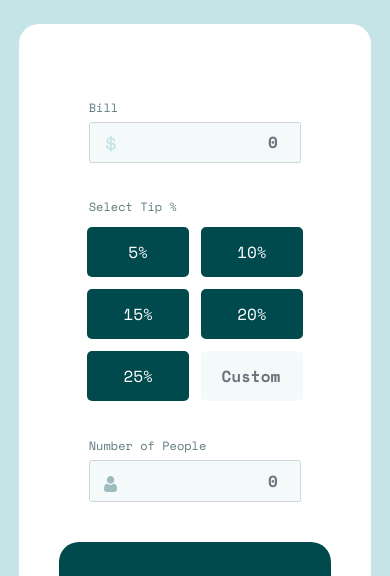
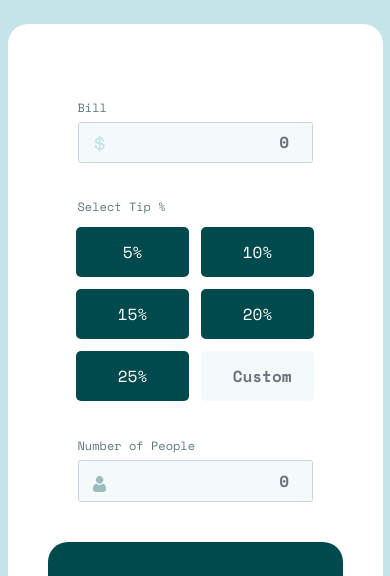
Before and after one commit to jeevanswarna777/tip-calculator, a plain HTML site: page index.html in a window 390 px wide. Shown: the part 90-666 px from the top of the page. Drawn offline with nearby package versions, Linux system fonts and the light colour scheme.

Commit message:
decreasing margin in small screens to 0%;

```diff
--- a/styles.css
+++ b/styles.css
@@ -179,7 +179,7 @@ button:hover{
 
 @media only screen and (max-width: 600px) {
     .calc-main {
-      margin: 0% 3% 0%;
+      margin: 0%;
     }
     .calc-result-row{
         margin-bottom: 2rem;
```
